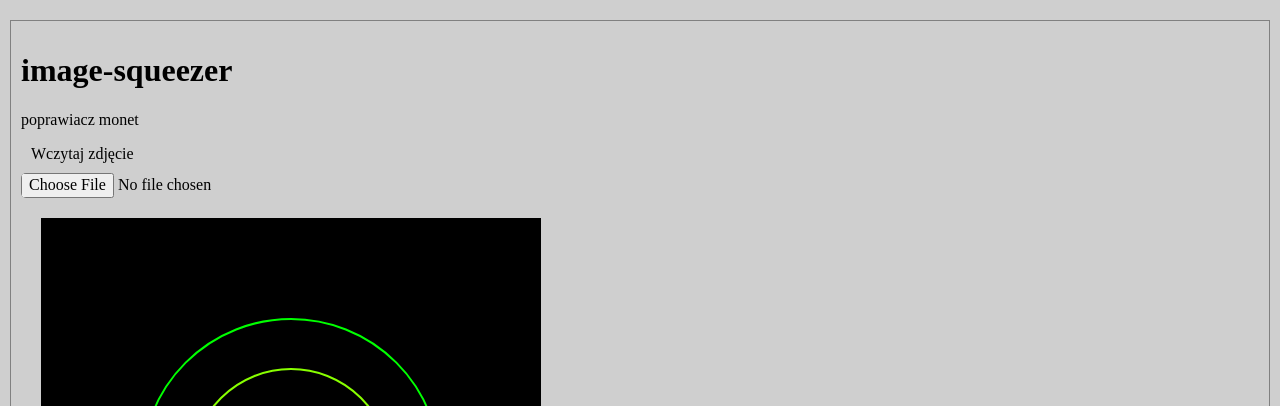
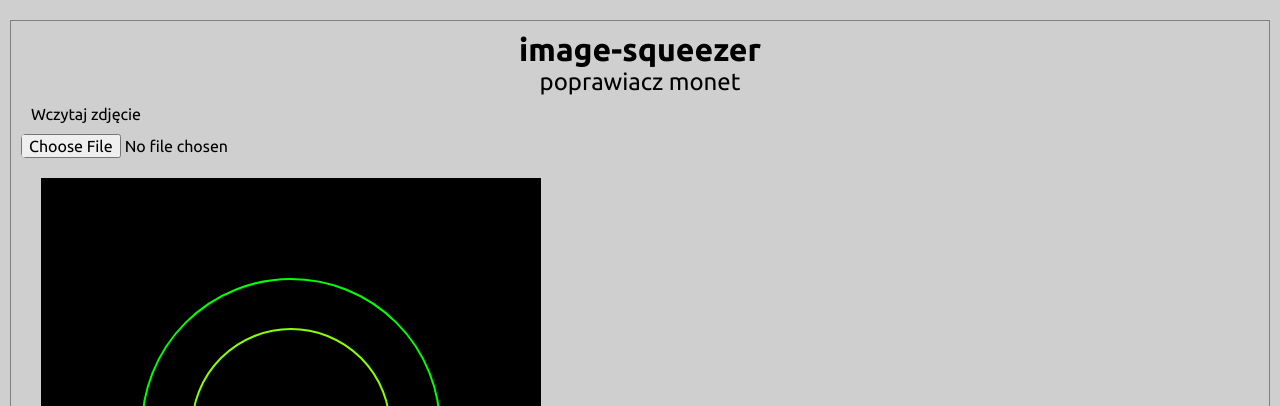
Before and after one commit to dorotapindur/image-squeezer, a website: page index.html in a window 1280 px wide. Shown: the top 406 px of the page. Drawn offline with Linux system fonts and the light colour scheme.

Commit message:
add font, set header

```diff
--- a/index.html
+++ b/index.html
@@ -11,7 +11,7 @@
 <body>
     <main>
         <h1 class="main-header">image-squeezer</h1>
-        <p>poprawiacz monet</p>
+        <p class="main-header__subtitle">poprawiacz monet</p>
         <label for="photo">Wczytaj zdjęcie</label>
         <input id="photo" type="file" name="photo"accept="image/*" />
         <div class="img-box">
--- a/scss/main.scss
+++ b/scss/main.scss
@@ -1,8 +1,10 @@
 @import "../css/normalize.css";
 @import "./variables";
+@import url('https://fonts.googleapis.com/css2?family=Ubuntu:wght@400;700&display=swap');
 
 html {
     box-sizing: border-box;
+    font-family: 'Ubuntu', sans-serif;
 }
 
 *, *:before, *:after {
@@ -30,6 +32,18 @@ input {
 button {
     margin: 10px;
     border-radius: 5px;
+}
+.main-header {
+    text-align: center;
+    margin: 0;
+    padding: 0;
+    font-size: 2rem;
+    &__subtitle {
+        margin: 0;
+        padding: 0;
+        text-align: center;
+        font-size: 1.5rem;
+    }
 }
 .workspace-cover {
     position: absolute;
```
Also changed, not shown: css/main.css.
